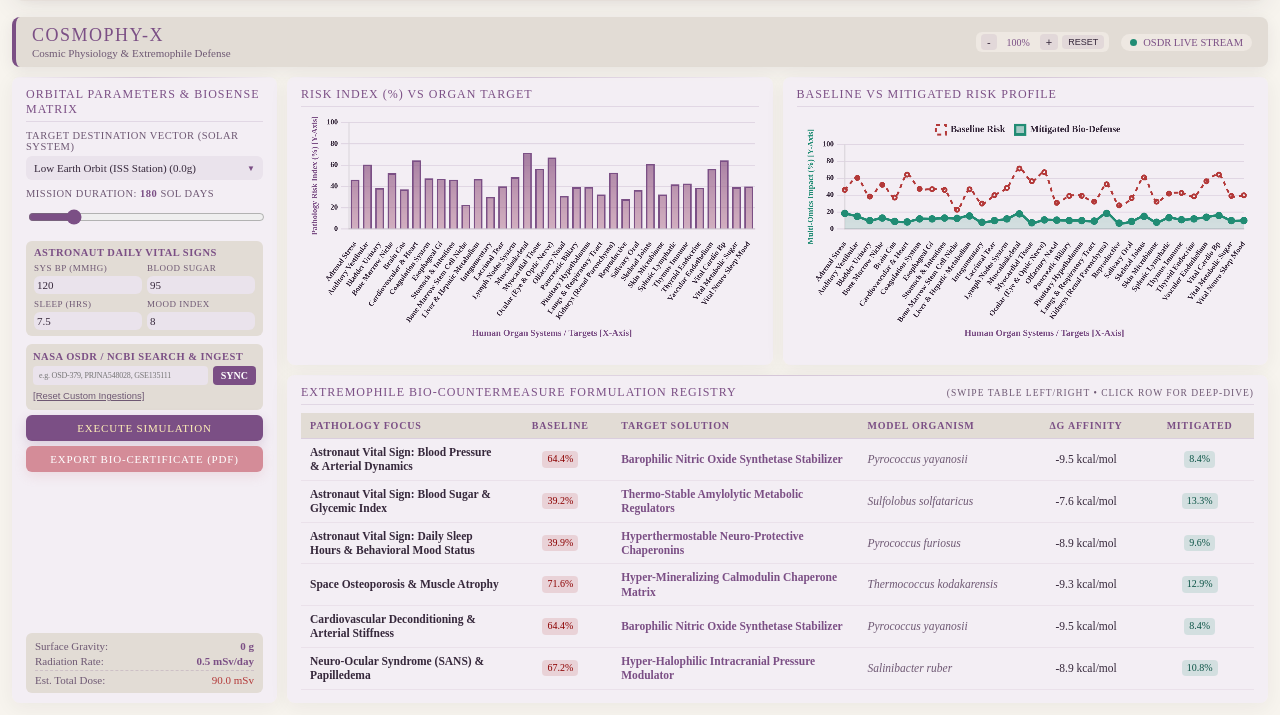
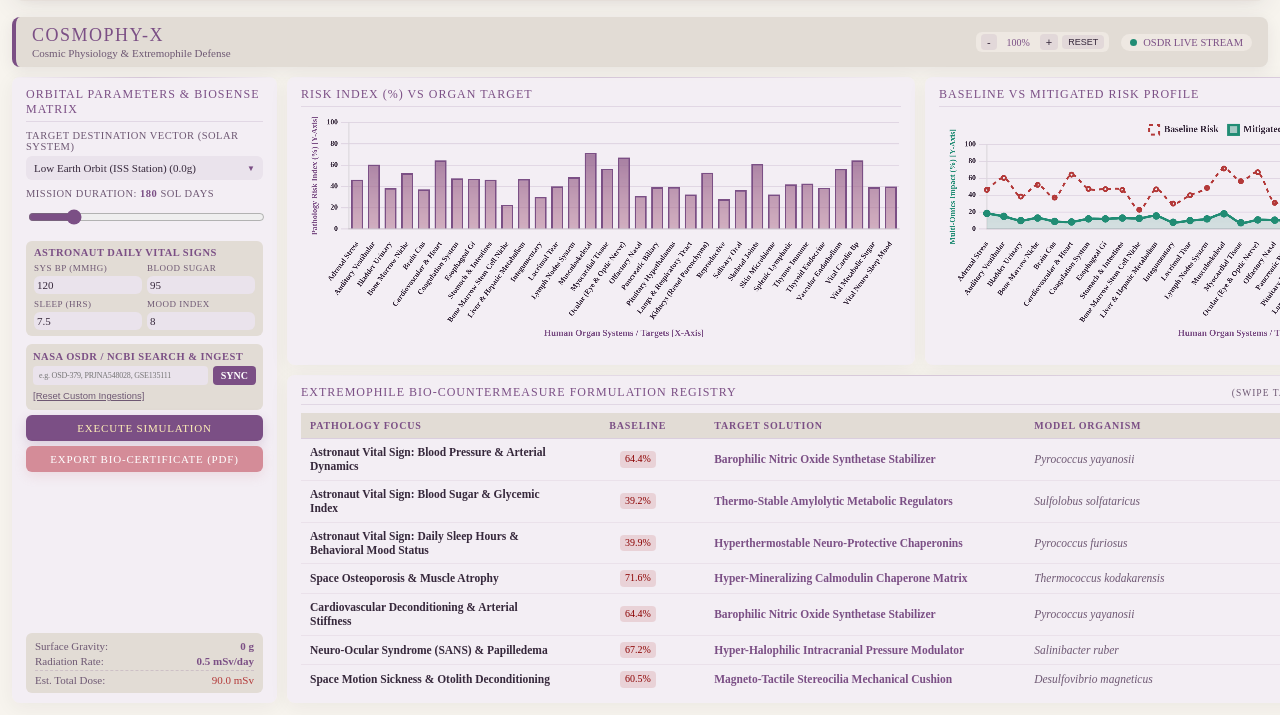
Before and after one commit to pritirooj-source/CHOSMOPHY-X, a Flask app: page / in a window 1280 px wide. Shown: the part 958-1673 px from the top of the page. Run offline with Flask 3, Linux system fonts and the light colour scheme; some web fonts are replaced.

Commit message:
Update index.html

```diff
--- a/templates/index.html
+++ b/templates/index.html
@@ -450,9 +450,30 @@
             width: 100%;
         }
 
+        /* Chart container wrapper with horizontal scrollbar for mobile */
+        .chart-wrap {
+            position: relative;
+            width: 100%;
+            overflow-x: auto;
+            overflow-y: hidden;
+            -webkit-overflow-scrolling: touch;
+            scrollbar-width: thin;
+            scrollbar-color: rgba(123, 79, 133, 0.4) rgba(247, 244, 238, 0.2);
+        }
+
+        .chart-wrap::-webkit-scrollbar {
+            height: 8px;
+        }
+
+        .chart-wrap::-webkit-scrollbar-thumb {
+            background: rgba(123, 79, 133, 0.4);
+            border-radius: 4px;
+        }
+
         .chart-box {
             position: relative;
             height: 240px;
+            min-width: 600px; /* Forces chart to expand horizontally so mobile users can scroll it */
             width: 100%;
         }
 
@@ -462,7 +483,7 @@
             width: 100%;
             overflow-x: auto;
             overflow-y: auto;
-            -webkit-overflow-scrolling: touch; /* Smooth scrolling for mobile */
+            -webkit-overflow-scrolling: touch;
             scrollbar-width: thin;
             scrollbar-color: rgba(123, 79, 133, 0.4) rgba(247, 244, 238, 0.2);
         }
@@ -484,7 +505,7 @@
 
         table {
             width: 100%;
-            min-width: 700px; /* Forces table content to have enough width so horizontal scrollbar appears on phones */
+            min-width: 700px; /* Forces table content to have enough width so horizontal scrollbar appears */
             border-collapse: collapse;
             font-size: 12px;
         }
@@ -730,8 +751,10 @@
                             <div class="panel-title">
                                 <span>Risk Index (%) vs Organ Target</span>
                             </div>
-                            <div class="chart-box">
-                                <canvas id="riskChart"></canvas>
+                            <div class="chart-wrap">
+                                <div class="chart-box">
+                                    <canvas id="riskChart"></canvas>
+                                </div>
                             </div>
                         </div>
 
@@ -739,8 +762,10 @@
                             <div class="panel-title">
                                 <span>Baseline vs Mitigated Risk Profile</span>
                             </div>
-                            <div class="chart-box">
-                                <canvas id="trendChart"></canvas>
+                            <div class="chart-wrap">
+                                <div class="chart-box">
+                                    <canvas id="trendChart"></canvas>
+                                </div>
                             </div>
                         </div>
                     </div>
```
